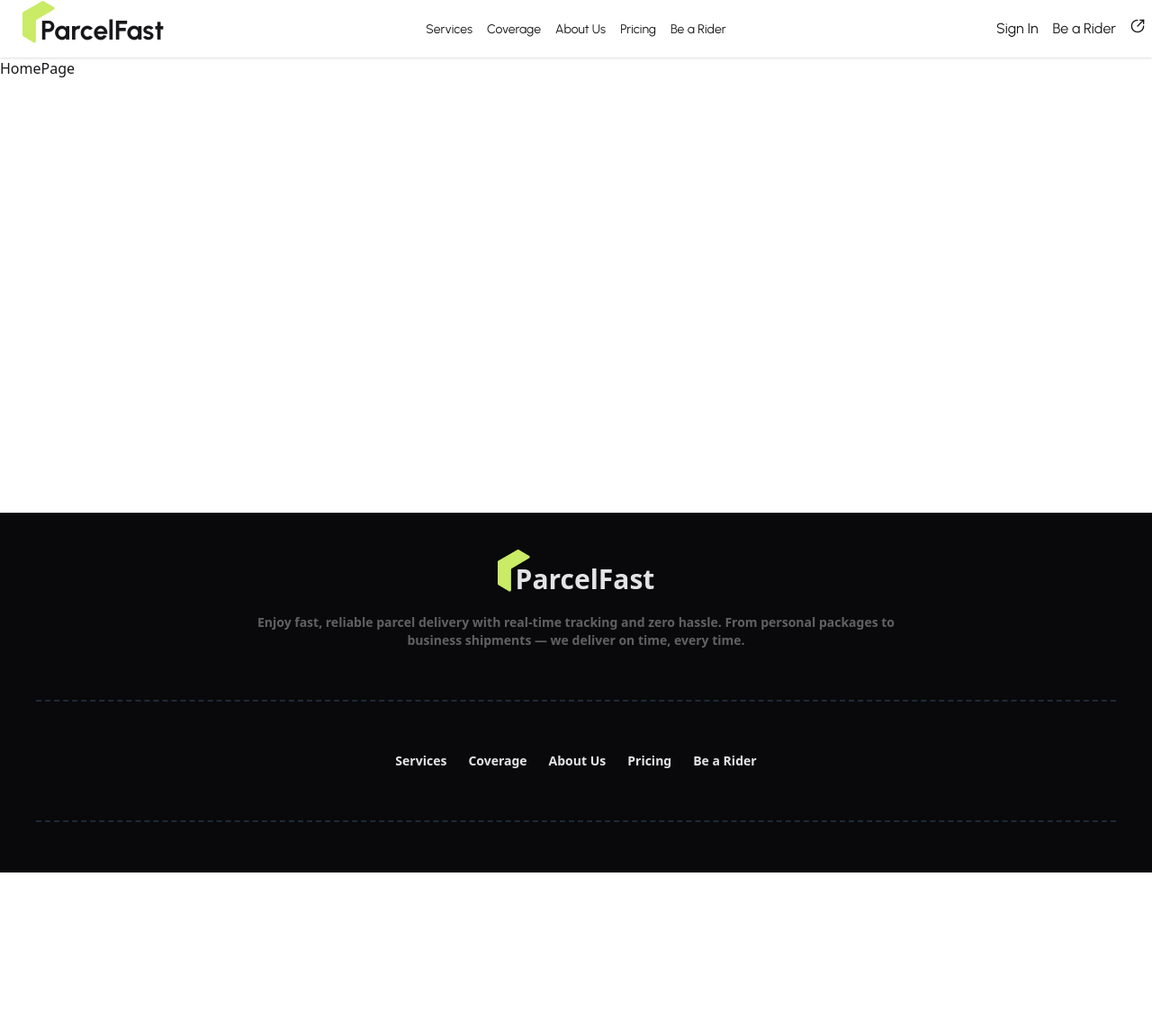
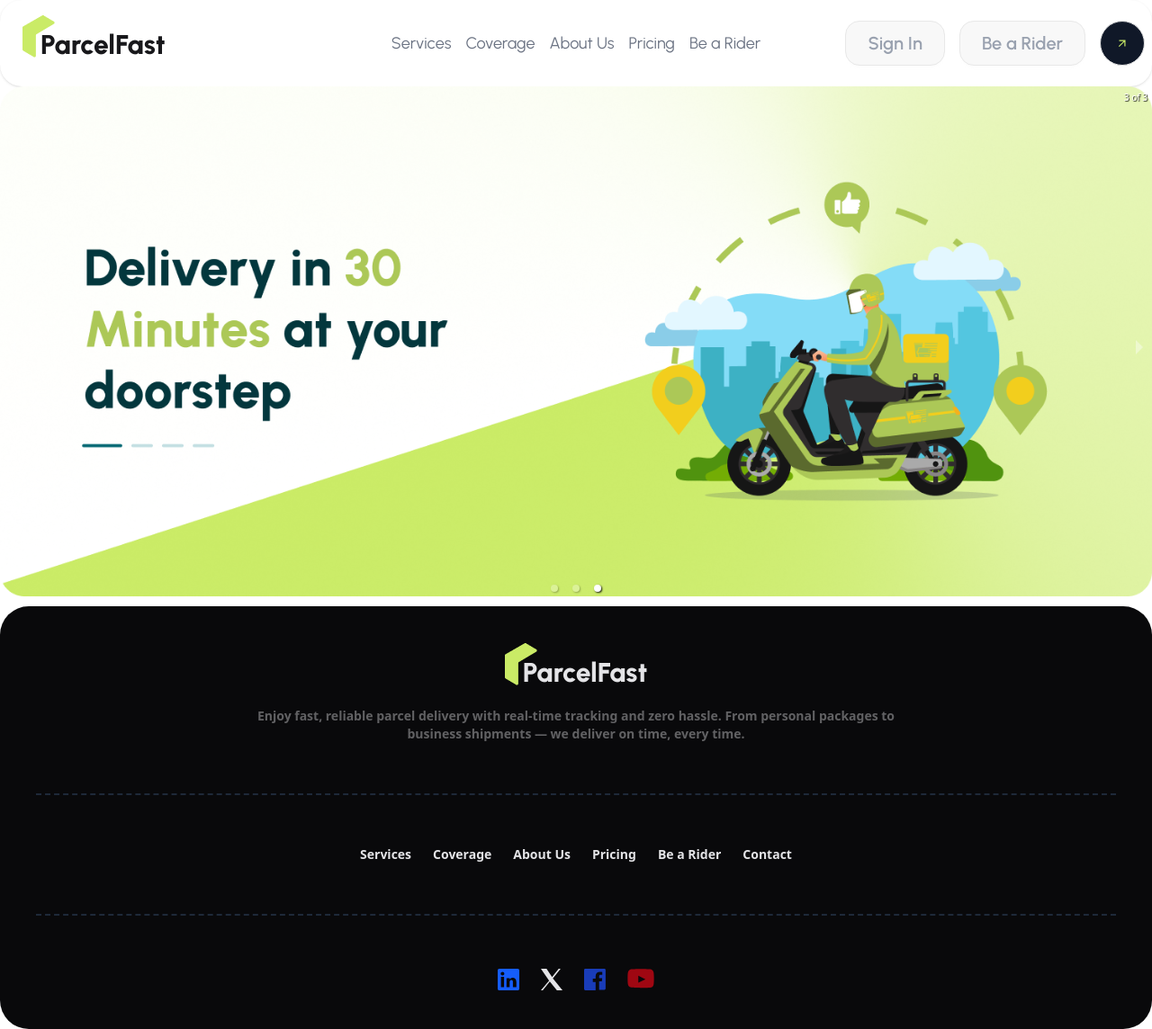
Before and after one commit to afrin19sanjana/parcel-fast, a React (Vite) app: page / in a window 1280 px wide. Shown: the whole page at 90% size. Before the commit the page ends 970 px from the top, so only its background shows below. Built offline with nearby package versions, Linux system fonts and the light colour scheme.

Commit message:
banner section added to the app

```diff
--- a/package.json
+++ b/package.json
@@ -15,6 +15,7 @@
     "react": "^19.1.0",
     "react-dom": "^19.1.0",
     "react-icons": "^5.5.0",
+    "react-responsive-carousel": "^3.2.23",
     "react-router": "^7.6.2",
     "tailwindcss": "^4.1.10"
   },
--- /dev/null
+++ b/src/components/Banner.jsx
@@ -0,0 +1,28 @@
+import React from 'react'
+import "react-responsive-carousel/lib/styles/carousel.min.css";
+import banner1 from '../assets/banner/banner1.png';
+import banner2 from '../assets/banner/banner2.png';
+import banner3 from '../assets/banner/banner3.png';
+import { Carousel } from 'react-responsive-carousel';
+const Banner = () => {
+    return (
+        <div className='container mx-auto'>
+            <Carousel infiniteLoop={true} autoPlay={true} interval={1000} showThumbs={false}>
+                <div>
+                    <img src={banner1} />
+
+                </div>
+                <div>
+                    <img src={banner2} />
+
+                </div>
+                <div>
+                    <img src={banner3} />
+
+                </div>
+            </Carousel>
+        </div>
+    )
+}
+
+export default Banner
--- a/src/components/Footer.jsx
+++ b/src/components/Footer.jsx
@@ -2,9 +2,11 @@ import React from 'react'
 import ParcelFastLogo from '../shared/ParcelFastLogo'
 import NavMenu from '../shared/NavMenu'
 
+
+
 const Footer = () => {
   return (
-    <footer className="container mx-auto footer footer-horizontal footer-center font-bold  bg-neutral text-neutral-content p-10">
+    <footer className="container mx-auto  rounded-4xl urbsnist footer footer-horizontal footer-center font-bold  bg-neutral text-neutral-content p-10">
       <aside>
         <div className="">
           <ParcelFastLogo></ParcelFastLogo>
@@ -21,6 +23,27 @@ const Footer = () => {
         </div>
       </nav>
       <div className="border-b-2 border-dashed border-gray-800 w-full my-4 font-bold "></div>
+      <div className="  ">
+        <ul className='flex justify-between gap-x-6 items-center'>
+          <li><svg to='' xmlns="http://www.w3.org/2000/svg" width="24" height="24" fill="currentColor" viewBox="0 0 24 24" className='text-blue-600'>
+  <path d="M22.2 0H1.8C.8 0 0 .8 0 1.8v20.4C0 23.2.8 24 1.8 24h20.4c1 0 1.8-.8 1.8-1.8V1.8C24 .8 23.2 0 22.2 0zM7.1 20.4H3.6V9h3.5v11.4zM5.3 7.5c-1.1 0-2-.9-2-2s.9-2 2-2c1.2 0 2.1.9 2.1 2s-.9 2-2.1 2zM20.4 20.4h-3.5v-5.6c0-1.3-.5-2.2-1.7-2.2-1 0-1.5.7-1.8 1.4-.1.2-.1.5-.1.8v5.6h-3.5s.1-9 0-9.9h3.5v1.4c.5-.8 1.4-1.9 3.3-1.9 2.4 0 4.2 1.6 4.2 5v5.4z"/>
+</svg>
+</li>
+          <li><svg xmlns="http://www.w3.org/2000/svg" width="24" height="24" fill="currentColor" viewBox="0 0 24 24">
+  <path d="M13.3 10.7 21.9 0h-2.1l-7.4 9.3L6.3 0H0l9.1 13.2L0 24h2.1l7.8-9.8L17.8 24H24l-10.7-13.3z"/>
+</svg>
+
+</li>
+          <li><svg xmlns="http://www.w3.org/2000/svg" width="24" height="24" fill="currentColor" viewBox="0 0 24 24" className='text-blue-800'>
+  <path d="M22.7 0H1.3C.6 0 0 .6 0 1.3v21.3C0 23.4.6 24 1.3 24h11.5V14.7H9.7v-3.6h3.1V8.4c0-3.1 1.9-4.8 4.7-4.8 1.3 0 2.4.1 2.7.1v3.1h-1.8c-1.4 0-1.7.7-1.7 1.6v2.1h3.4l-.4 3.6h-3v9.3h5.9c.7 0 1.3-.6 1.3-1.3V1.3c0-.7-.6-1.3-1.3-1.3z"/>
+</svg>
+</li>
+          <li><svg xmlns="http://www.w3.org/2000/svg" width="30" height="30" fill="currentColor" viewBox="0 0 24 24" className='text-red-800'>
+  <path d="M23.5 6.2s-.2-1.6-.9-2.3c-.9-.9-2-1-2.5-1.1C17.2 2.5 12 2.5 12 2.5h0s-5.2 0-8.1.3c-.6 0-1.6.2-2.5 1.1C.7 4.6.5 6.2.5 6.2S.3 8.1.3 10v1.9c0 1.9.2 3.8.2 3.8s.2 1.6.9 2.3c.9.9 2.1.9 2.6 1C6.8 19.5 12 19.5 12 19.5s5.2 0 8.1-.3c.6-.1 1.6-.1 2.5-1 .7-.7.9-2.3.9-2.3s.2-1.9.2-3.8V10c0-1.9-.2-3.8-.2-3.8zM9.8 14.7V8.6l6.3 3.1-6.3 3z"/>
+</svg>
+</li>
+        </ul>
+      </div>
     </footer>
   )
 }
--- a/src/components/Navbar.jsx
+++ b/src/components/Navbar.jsx
@@ -1,19 +1,19 @@
 import React from 'react'
 import { Link, NavLink } from 'react-router'
 import ParcelFastLogo from '../shared/ParcelFastLogo'
-import NavMenu from '../shared/NavMenu'
-import { LuCircleArrowOutUpRight } from "react-icons/lu";
+import { MdOutlineArrowOutward } from "react-icons/md";
+
 const Navbar = () => {
     const navInfo = <>
-        <NavLink>Services</NavLink>
-        <NavLink>Coverage</NavLink>
-        <NavLink>About Us</NavLink>
-        <NavLink>Pricing</NavLink>
-        <NavLink>Be a Rider</NavLink>
+        <NavLink className="text-lg gap-6 text-gray-500 urbanist">Services</NavLink>
+        <NavLink className="text-lg gap-6 text-gray-500 urbanist">Coverage</NavLink>
+        <NavLink className="text-lg gap-6 text-gray-500 urbanist">About Us</NavLink>
+        <NavLink className="text-lg gap-6 text-gray-500 urbanist">Pricing</NavLink>
+        <NavLink className="text-lg gap-6 text-gray-500 urbanist">Be a Rider</NavLink>
     </>
     return (
 
-        <div className="container mx-auto navbar bg-base-100 shadow-sm urbanist">
+        <div className="container mx-auto navbar bg-base-100 shadow-sm urbanist rounded-3xl h-24">
             <div className="navbar-start">
                 <div className="dropdown">
                     <div tabIndex={0} role="button" className="btn btn-ghost lg:hidden">
@@ -35,10 +35,10 @@ const Navbar = () => {
                 </ul>
             </div>
             <div className="navbar-end gap-4 items-center">
-                <Link><button>Sign In</button></Link>
-                <Link><button>Be a Rider</button></Link>
-                <Link><button>
-                    <LuCircleArrowOutUpRight />
+                <Link><button className='btn hover:bg-[#CAEB66] rounded-2xl  text-xl px-6 py-6 text-gray-400 hover:text-gray-900'>Sign In</button></Link>
+                <Link><button className='btn hover:bg-[#CAEB66] rounded-2xl text-xl px-6 py-6 text-gray-400 hover:text-gray-900'>Be a Rider</button></Link>
+                <Link><button className='btn h-[50px] w-[50px] rounded-full bg-gray-900 text-[#CAEB66] '>
+                   <MdOutlineArrowOutward/>
                 </button></Link>
             </div>
 
--- a/src/pages/HomePage.jsx
+++ /dev/null
@@ -1,9 +0,0 @@
-import React from 'react'
-
-const HomePage = () => {
-  return (
-    <div>HomePage</div>
-  )
-}
-
-export default HomePage
--- /dev/null
+++ b/src/pages/homepage/Home.jsx
@@ -0,0 +1,12 @@
+import React from 'react'
+import Banner from '../../components/Banner'
+
+const Home = () => {
+  return (
+   <>
+   <Banner></Banner>
+   </>
+  )
+}
+
+export default Home
--- a/src/route/Router.jsx
+++ b/src/route/Router.jsx
@@ -1,7 +1,8 @@
 import { createBrowserRouter } from "react-router";
 import Errorpage from "../pages/Errorpage";
 import layout from "../shared/layout";
-import HomePage from "../pages/HomePage";
+import Home from "../pages/homepage/Home";
+
 
 export const router = createBrowserRouter([
     {
@@ -12,7 +13,7 @@ export const router = createBrowserRouter([
             {
                 index: true,
                 path: '/',
-                Component: HomePage
+                Component: Home
             }
         ]
     },
--- a/src/shared/NavMenu.jsx
+++ b/src/shared/NavMenu.jsx
@@ -10,6 +10,7 @@ const NavMenu = () => {
             <li><NavLink>About Us</NavLink></li>
             <li><NavLink>Pricing</NavLink></li>
             <li><NavLink>Be a Rider</NavLink></li>
+             <li><NavLink>Contact</NavLink></li>
           </ul>
 
         </>
--- a/src/shared/ParcelFastLogo.jsx
+++ b/src/shared/ParcelFastLogo.jsx
@@ -3,7 +3,7 @@ import logo from '../assets/brands/logo.png'
 const ParcelFastLogo = () => {
   return (
     <div className='flex justify-center  '>
-        <img className="mb-4 " src={logo} alt="" /><p className='font-bold  text-3xl mt-4 -ml-4'>ParcelFast</p>
+        <img className="mb-4 " src={logo} alt="" /><p className='font-extrabold urbanist  text-3xl mt-4 -ml-4'>ParcelFast</p>
     </div>
   )
 }
--- a/src/shared/layout.jsx
+++ b/src/shared/layout.jsx
@@ -7,7 +7,7 @@ const layout = () => {
   return (
     <>
     <Navbar></Navbar>
-   <div className="min-h-[calc(100vh-294px)]">
+   <div className="min-h-[calc(100vh-555px)]">
      <Outlet>
     </Outlet>
    </div>
```
Also changed, not shown: 1 other file (tests, documents, lock files or other folders). Lines whose indentation alone changed are shown as unchanged.
